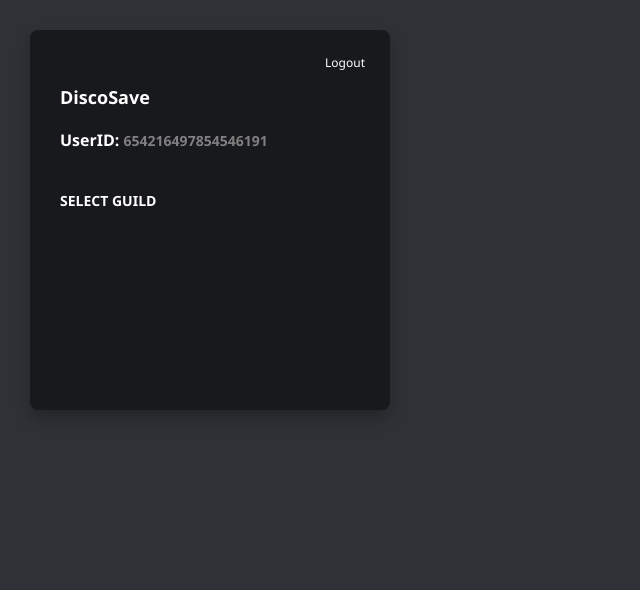
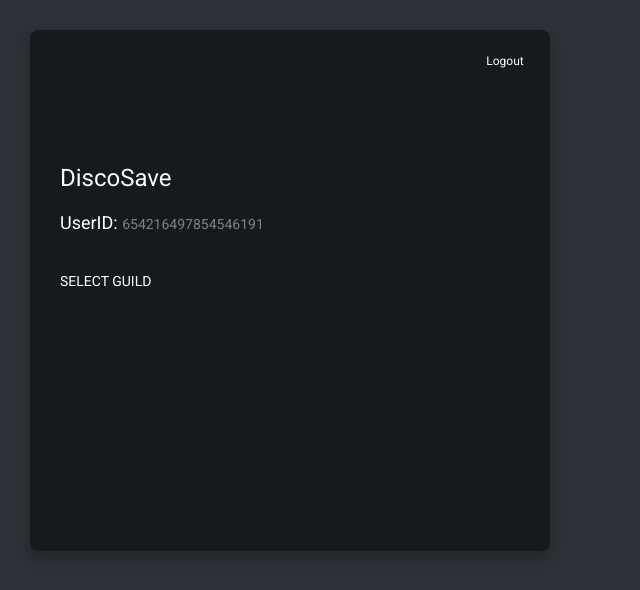
Before and after one commit to Anatame/discosave-p-DEPRECATED-, a browser extension: page src/html/home.html in a window 1280 px wide. Shown: the whole page, without its empty margins (0-640 px from the left). Drawn offline with Linux system fonts and the light colour scheme.

Commit message:
added fonts

```diff
--- a/src/styles/signOut.css
+++ b/src/styles/signOut.css
@@ -1,7 +1,10 @@
+@import url('https://fonts.googleapis.com/css2?family=Roboto&display=swap');
+
 *{
    margin: 0;
    padding: 0;
-   font-family:'Segoe UI', Tahoma, Geneva, Verdana, sans-serif
+   font-family: 'Roboto', sans-serif;
+   font-weight: 400;
  }
 
  body {
@@ -11,8 +14,8 @@
  }
  .parentDiv{
    position: relative;
-   min-height: 350px;
-   width: 300px;
+   min-height: 491px;
+   width: 460px;
    background-color: #18191C;
    border-radius: 8px;
    padding-left: 30px;
@@ -27,24 +30,25 @@
 
  .avatarImage{
     margin-top: 30px;
+    height: 80px;
  }
 
  .userName{
    margin-top: 20px;
     color: white;
-    font-size: 18px
+    font-size: 24px;
  }
 
 .tag{
     color: gray;
-    font-size: 16px;
+    font-size: 18px;
     margin-left: 5px;
  }
 
  .userID{
    margin-top: 20px;
    color: white;
-   font-size: 16px;
+   font-size: 18px;
  }
 
  .userID span{
```
Also changed, not shown: src/scripts/home.js (+9 -0 lines), static/fonts/Roboto-ThinItalic.ttf (added).
